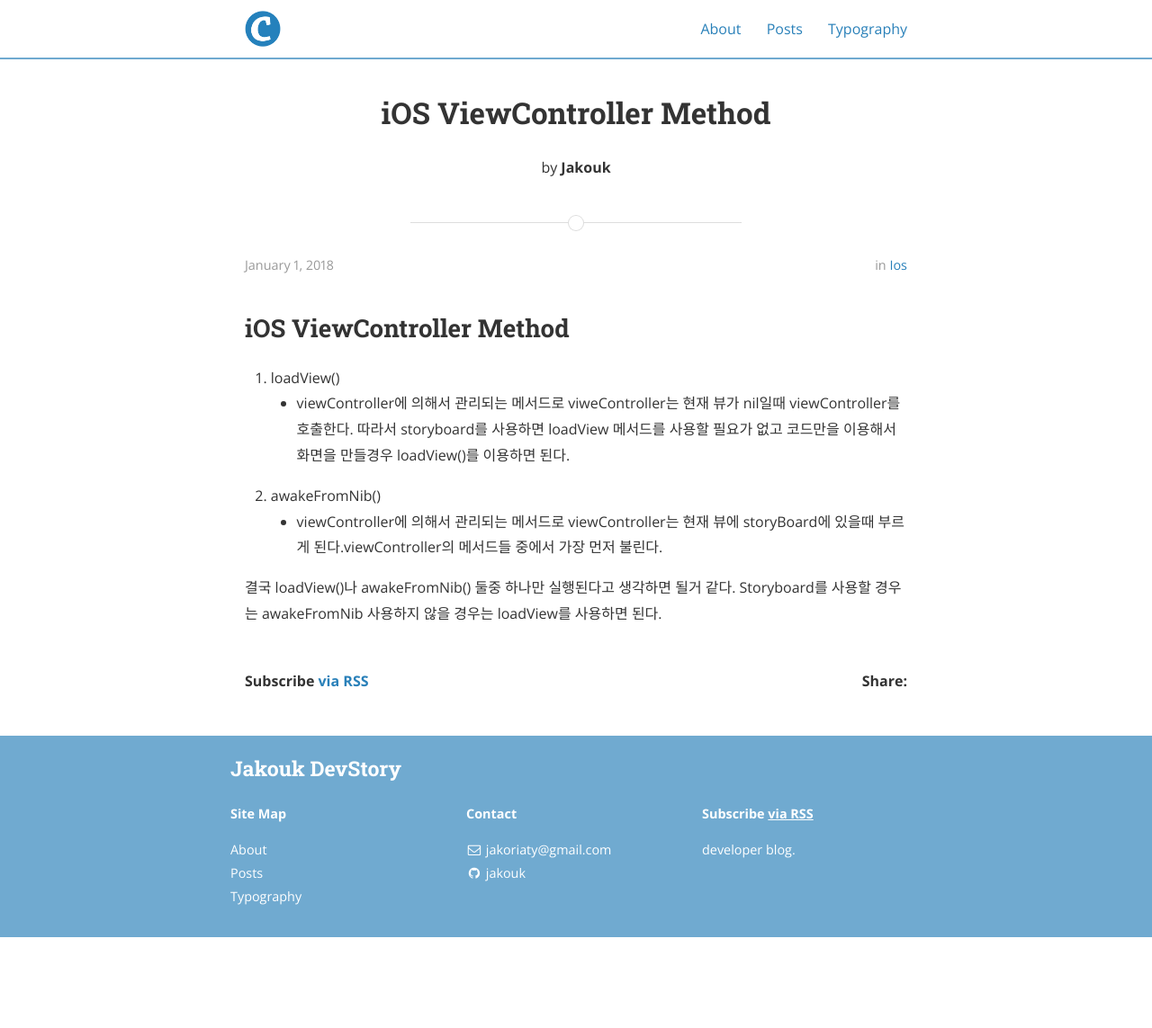
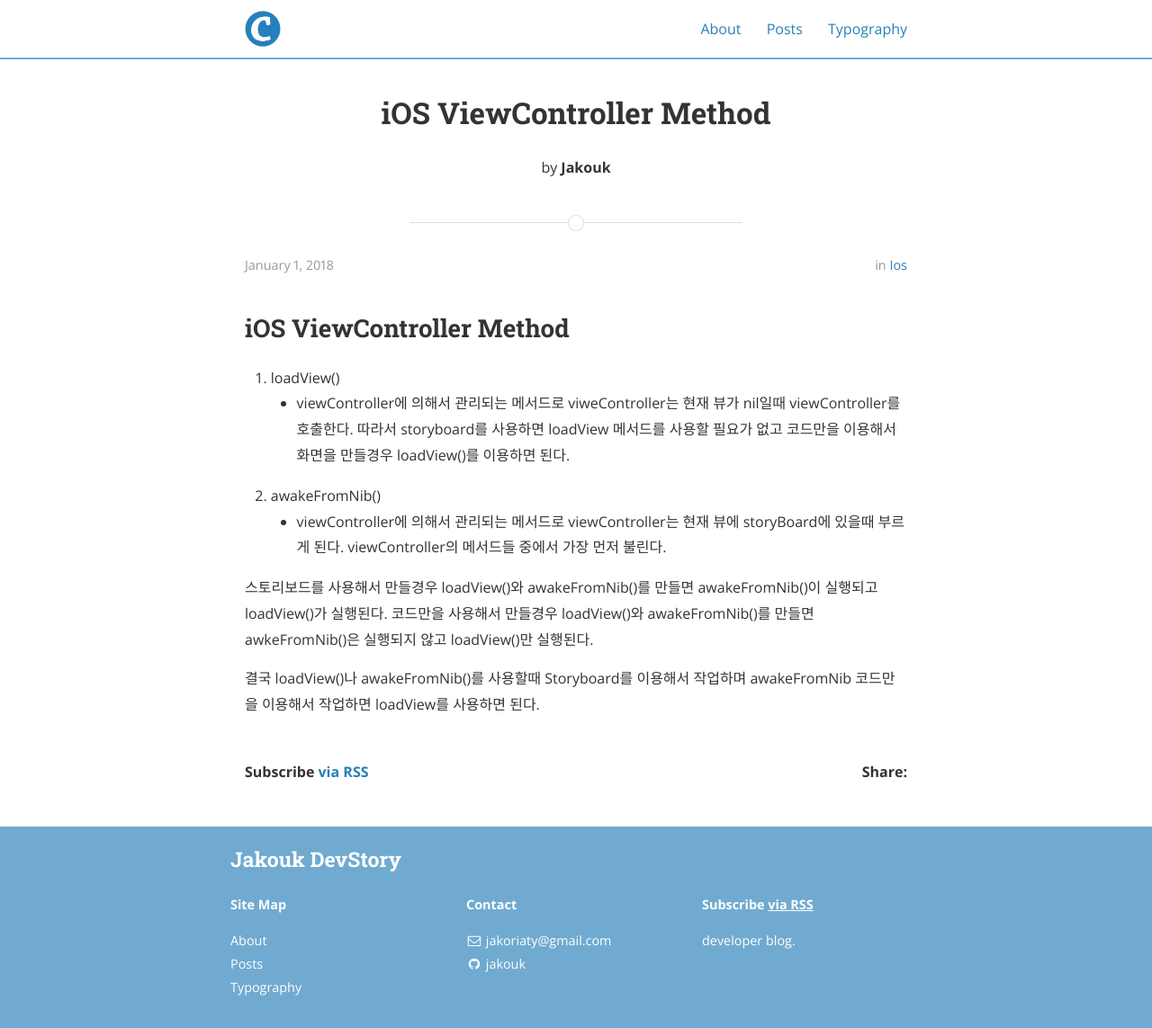
Before and after one commit to jakouk/jakouk, a Jekyll site: the page built from _posts/2018-01-01-iOS viewController Method.markdown, in a window 1280 px wide. Shown: the whole page at 90% size. Built offline with Jekyll 4.4.1, drawn with Linux system fonts in a browser that asks for light colours; nearby versions of some CDN libraries; before the commit the page ends 1042 px from its top, so only the background shows below that.

Commit message:
Update 2018-01-01-iOS viewController Method.markdown

```diff
--- a/_posts/2018-01-01-iOS viewController Method.markdown
+++ b/_posts/2018-01-01-iOS viewController Method.markdown
@@ -13,9 +13,12 @@ categories: iOS
 loadView 메서드를 사용할 필요가 없고 코드만을 이용해서 화면을 만들경우 loadView()를 이용하면 된다.
 
 2. awakeFromNib()
-- viewController에 의해서 관리되는 메서드로 viewController는 현재 뷰에 storyBoard에 있을때 부르게 된다.viewController의 메서드들 중에서
+- viewController에 의해서 관리되는 메서드로 viewController는 현재 뷰에 storyBoard에 있을때 부르게 된다. viewController의 메서드들 중에서
 가장 먼저 불린다.
 
-결국 loadView()나 awakeFromNib() 둘중 하나만 실행된다고 생각하면 될거 같다.
-Storyboard를 사용할 경우는 awakeFromNib
-사용하지 않을 경우는 loadView를 사용하면 된다.
+스토리보드를 사용해서 만들경우 loadView()와 awakeFromNib()를 만들면 awakeFromNib()이 실행되고 loadView()가 실행된다.
+코드만을 사용해서 만들경우 loadView()와 awakeFromNib()를 만들면 awkeFromNib()은 실행되지 않고 loadView()만 실행된다.
+
+결국 loadView()나 awakeFromNib()를 사용할때
+Storyboard를 이용해서 작업하며  awakeFromNib
+코드만을 이용해서 작업하면  loadView를 사용하면 된다.
```
